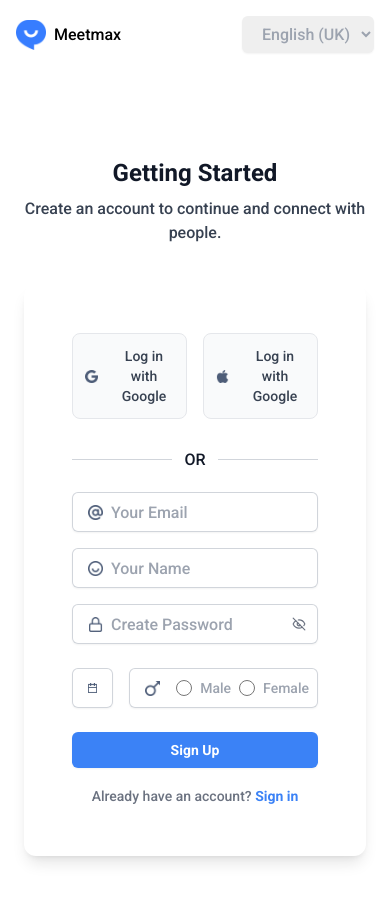
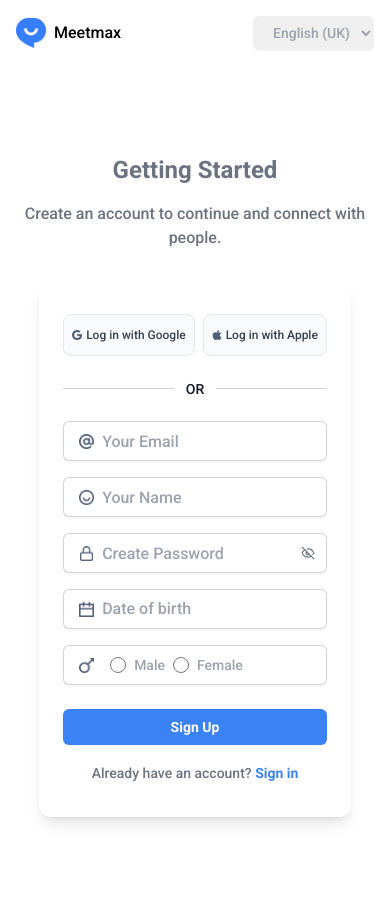
Before and after one commit to masrur-sakib/meetmax, a Next.js app: page / in a window 390 px wide. After the commit the page ends 865 px from the top, so only its background shows below. Built offline with nearby package versions, Linux system fonts and the light colour scheme.

Commit message:
login component mobile view developed.

```diff
--- a/src/app/page.js
+++ b/src/app/page.js
@@ -1,4 +1,4 @@
-import Auth from '@/components/Auth';
+import Auth from '@/components/Auth/Auth';
 export default function Home() {
   return (
     <div>
--- /dev/null
+++ b/src/components/Auth/Auth.jsx
@@ -0,0 +1,11 @@
+import Login from './Login';
+
+const Auth = () => {
+  return (
+    <div>
+      <Login />
+    </div>
+  );
+};
+
+export default Auth;
--- a/src/components/Auth.jsx
+++ b/src/components/Auth/Login.jsx
@@ -6,38 +6,39 @@ import { useState } from 'react';
 import DatePicker from 'react-datepicker';
 import 'react-datepicker/dist/react-datepicker.css';
 
-const Auth = () => {
+const Login = () => {
   const [showPassword, setShowPassword] = useState(false);
 
   const togglePasswordVisibility = () => {
     setShowPassword(!showPassword);
   };
   return (
-    <div className='flex min-h-full flex-1 flex-col justify-center px-6 py-12 lg:px-8'>
+    <div className='flex min-h-full flex-1 flex-col justify-center px-6 py-12'>
       {/* Section Title and description */}
-      <div className='w-full sm:mx-auto sm:max-w-lg'>
-        <h2 className='mt-10 text-center text-2xl font-bold text-gray-900'>
+      <div className='max-w-md w-full sm:mx-auto'>
+        <h2 className='mt-10 text-center text-2xl text-gray-500 font-bold'>
           Getting Started
         </h2>
-        <h6 className='mt-2 text-center text-gray-700'>
+        <h6 className='mt-4 max-w-md text-center text-gray-500 '>
           Create an account to continue and connect with people.
         </h6>
       </div>
 
       {/* Login Card */}
-      <div className='shadow-lg rounded-xl p-12 mt-10 sm:mx-auto sm:max-w-lg'>
+      <div className='px-6 py-8 sm:p-12 mx-auto max-w-lg mt-8 shadow-lg rounded-xl'>
         {/* Google & Apple Sign in buttons */}
-        <div className='mb-2 flex justify-evenly items-center space-x-4'>
+        <div className='flex justify-evenly items-center space-x-2 sm:space-x-4'>
           {/* Google Sign in */}
           <button
             type='button'
-            className='p-3 lg:px-5  mb-2 text-sm xs:text-xs font-medium text-gray-700 outline-none bg-gray-50 rounded-lg border border-gray-200 hover:bg-gray-100 flex justify-evenly items-center space-x-4'
+            className='px-2 sm:px-3 py-3 mb-2 text-xs sm:text-sm text-gray-700 outline-none bg-gray-50 rounded-lg border border-gray-200 hover:bg-gray-100 flex justify-between items-center space-x-1 sm:space-x-4'
           >
             <Image
+              className='sm:w-4'
               src='/icons/Google.png'
               alt='Google Icon'
-              width={13}
-              height={13}
+              width={10}
+              height={15}
               priority
             />
             <span>Log in with Google</span>
@@ -46,23 +47,24 @@ const Auth = () => {
           {/* Apple Sign in */}
           <button
             type='button'
-            className='p-3 lg:px-5  mb-2 text-sm xs:text-xs font-medium text-gray-700 outline-none bg-gray-50 rounded-lg border border-gray-200 hover:bg-gray-100 flex justify-evenly items-center space-x-4'
+            className='px-2 sm:px-3 py-3 mb-2 text-xs sm:text-sm text-gray-700 outline-none bg-gray-50 rounded-lg border border-gray-200 hover:bg-gray-100 flex justify-between items-center space-x-1 sm:space-x-4'
           >
             <Image
+              className='sm:w-4'
               src='/icons/Apple.png'
-              alt='Apple Icon'
-              width={13}
-              height={13}
+              alt='Google Icon'
+              width={10}
+              height={15}
               priority
             />
-            <span>Log in with Google</span>
+            <span>Log in with Apple</span>
           </button>
         </div>
 
         {/* hr with text */}
         <div className='flex items-center justify-center w-full'>
           <hr className='w-full h-px my-6 bg-gray-300 border-1 border-gray-300' />
-          <span className='absolute px-3 font-medium text-gray-900 bg-white'>
+          <span className='absolute px-3 text-sm sm:font-medium text-gray-900 bg-white'>
             OR
           </span>
         </div>
@@ -165,7 +167,7 @@ const Auth = () => {
           </div>
 
           {/* DOB & Gender */}
-          <div className='mt-2 flex justify-between items-center space-x-4'>
+          <div className='mt-2 sm:flex sm:justify-between sm:items-center sm:space-x-4'>
             {/* Date of Birth Input */}
             <div className='mt-4 flex justify-start items-center space-x-2 w-full h-10 rounded-md px-4 py-2 shadow-sm ring-1 ring-inset ring-gray-300'>
               <Image
@@ -199,14 +201,14 @@ const Auth = () => {
                 <div className='flex items-center me-2'>
                   <input
                     id='inline-radio'
+                    className='w-4 h-4 text-blue-600 border-gray-300'
                     type='radio'
                     value=''
                     name='inline-radio-group'
-                    className='w-4 h-4 text-blue-600 border-gray-300'
                   />
                   <label
                     htmlFor='inline-radio'
-                    className='ms-2 text-sm font-medium text-gray-400'
+                    className='ms-2 text-sm text-gray-400'
                   >
                     Male
                   </label>
@@ -214,14 +216,14 @@ const Auth = () => {
                 <div className='flex items-center me-2'>
                   <input
                     id='inline-2-radio'
+                    className='w-4 h-4 text-blue-600 border-gray-300'
                     type='radio'
                     value=''
                     name='inline-radio-group'
-                    className='w-4 h-4 text-blue-600 border-gray-300'
                   />
                   <label
                     htmlFor='inline-2-radio'
-                    className='ms-2 text-sm font-medium text-gray-400 dark:text-gray-300'
+                    className='ms-2 text-sm text-gray-400'
                   >
                     Female
                   </label>
@@ -256,4 +258,4 @@ const Auth = () => {
   );
 };
 
-export default Auth;
+export default Login;
--- a/src/components/Header.jsx
+++ b/src/components/Header.jsx
@@ -25,7 +25,7 @@ export default function Header() {
           <select
             id='site-language'
             name='language'
-            className='h-full shadow-sm rounded-md py-2 pl-4 pr-2 text-gray-400 outline-none sm:text-sm'
+            className='h-full shadow-sm rounded-md py-2 pl-4 pr-2 text-gray-400 outline-none text-sm'
           >
             <option>English (UK)</option>
             <option>English (US)</option>
```
